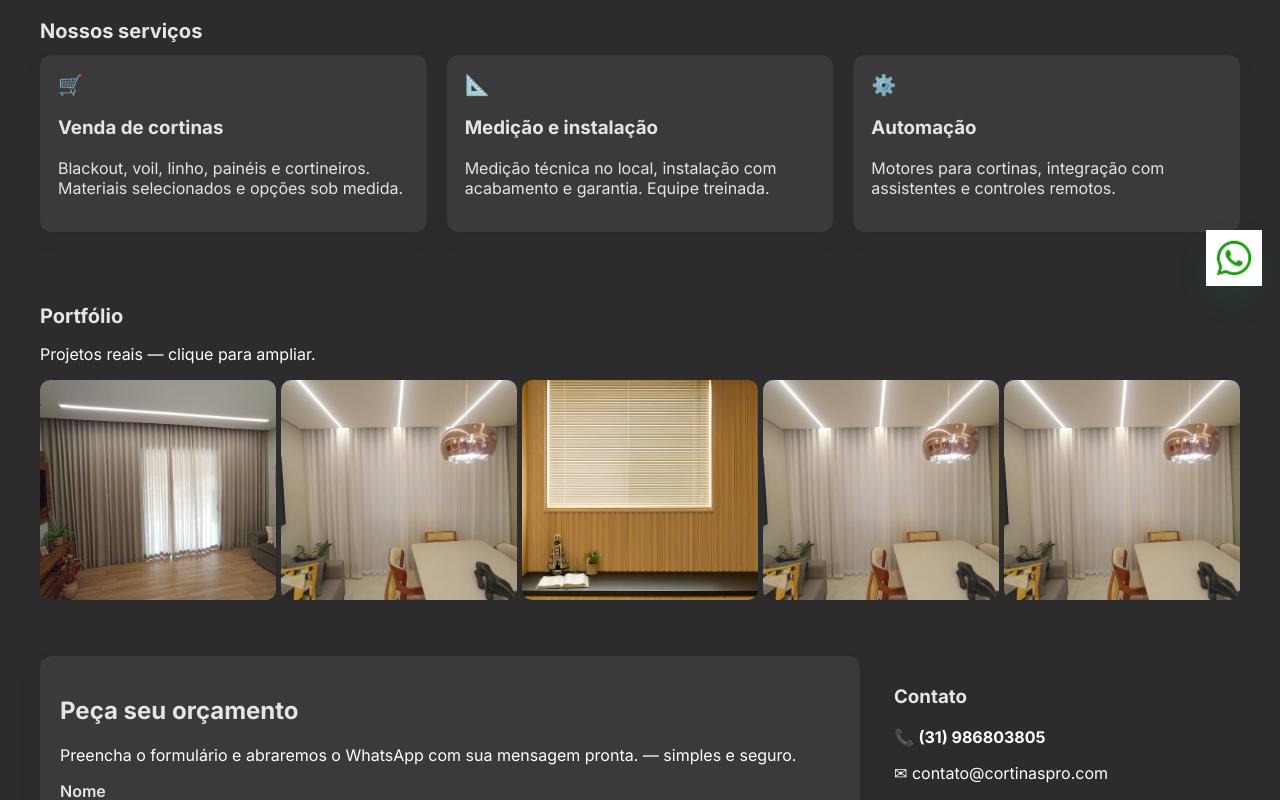
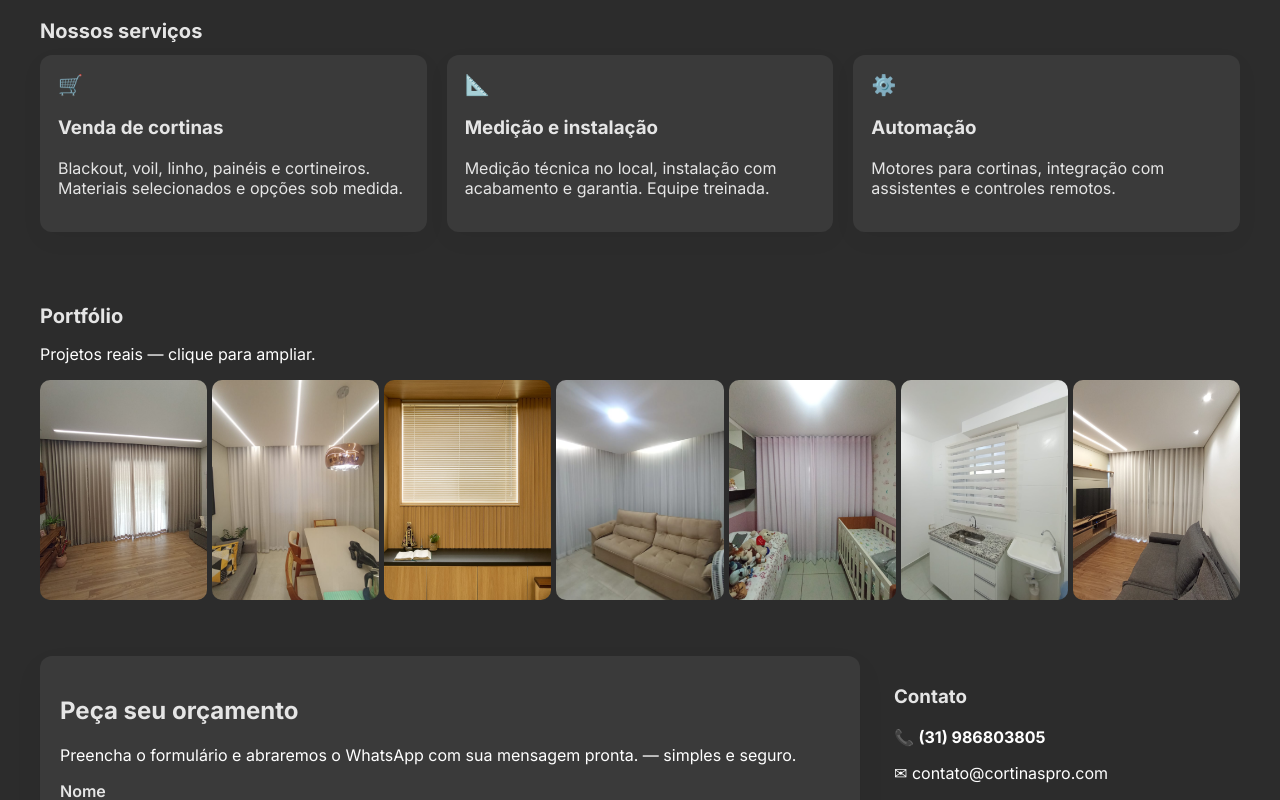
Before and after one commit to Renangomesp/Page-Loja, a plain HTML site: page index.html in a window 1280 px wide. Shown: the part 496-1296 px from the top of the page. Drawn offline with Linux system fonts and the light colour scheme.

Commit message:
add fotos

```diff
--- a/index.html
+++ b/index.html
@@ -89,9 +89,13 @@
 
                 <img src="./imagens/IMG-8.jpg" alt="Projeto 3" data-full="./imagens/IMG-8.jpg">
 
-                 <img src="./imagens/IMG-10.jpg" alt="Projeto 2" data-full="./imagens/IMG-10.jpg">
+                 <img src="./imagens/IMG-14.jpg" alt="Projeto 2" data-full="./imagens/IMG-14.jpg">
 
-                  <img src="./imagens/IMG-10.jpg" alt="Projeto 2" data-full="./imagens/IMG-10.jpg">
+                  <img src="./imagens/IMG-15.jpg" alt="Projeto 2" data-full="./imagens/IMG-15.jpg">
+
+                  <img src="./imagens/IMG-16.jpg" alt="Projeto 2" data-full="./imagens/IMG-16.jpg">
+
+                  <img src="./imagens/IMG-17.jpg" alt="Projeto 2" data-full="./imagens/IMG-17.jpg">
 
             </div>
         </section>
@@ -136,7 +140,7 @@
                     <h3>Contato</h3>
                     <p class="muted">📞 <strong>(31) 986803805</strong></p>
                     <p class="muted">✉ contato@cortinaspro.com</p>
-                    <p class="muted">Atendimento: Seg–Sex 8h–18h • Sábado 9h–13h</p>
+                    <p class="muted">Atendimento: Seg–Sex 8h–18h • Sábado 9h–13h </p>
 
                     <div class="whatsapp-cta">
                         <a id="waQuick" class="wa-btn" href="#" title="Abrir WhatsApp">
@@ -164,10 +168,8 @@
         <img id="lbImg" alt="Imagem ampliada">
     </div>
 
-    <!-- WhatsApp floating button -->
-    <a id="waFloat" class="wa-float" href="#" aria-label="Abrir WhatsApp">
-        <img src="./imagens/whatssap.png" alt="whatssap" viewBox="0 0 24 24" width="100%" height="100%" aria-hidden>
-    </a>
+
+
 
     <div id="toast" class="toast" role="status" aria-live="polite"></div>
 
--- a/style.css
+++ b/style.css
@@ -359,26 +359,7 @@ body {
     z-index: 1300
 }
 
-/* WhatsApp floating button */
-.wa-float {
-    position: fixed;
-    right: 18px;
-    bottom: 18px;
-    background: linear-gradient(180deg, var(--accent), var(--accent-2));
-    width: 56px;
-    height: 56px;
-    border-radius: 999px;
-    display: grid;
-    place-items: center;
-    color: white;
-    box-shadow: 0 14px 30px rgba(15, 123, 74, 0.18);
-    text-decoration: none;
-    z-index: 1400
-}
 
-.wa-float svg {
-    display: block;
-}
 
 /* Small */
 .small {
```
Also changed, not shown: imagens/IMG-14.jpg (added), imagens/IMG-15.jpg (added), imagens/IMG-16.jpg (added), imagens/IMG-17.jpg (added).
